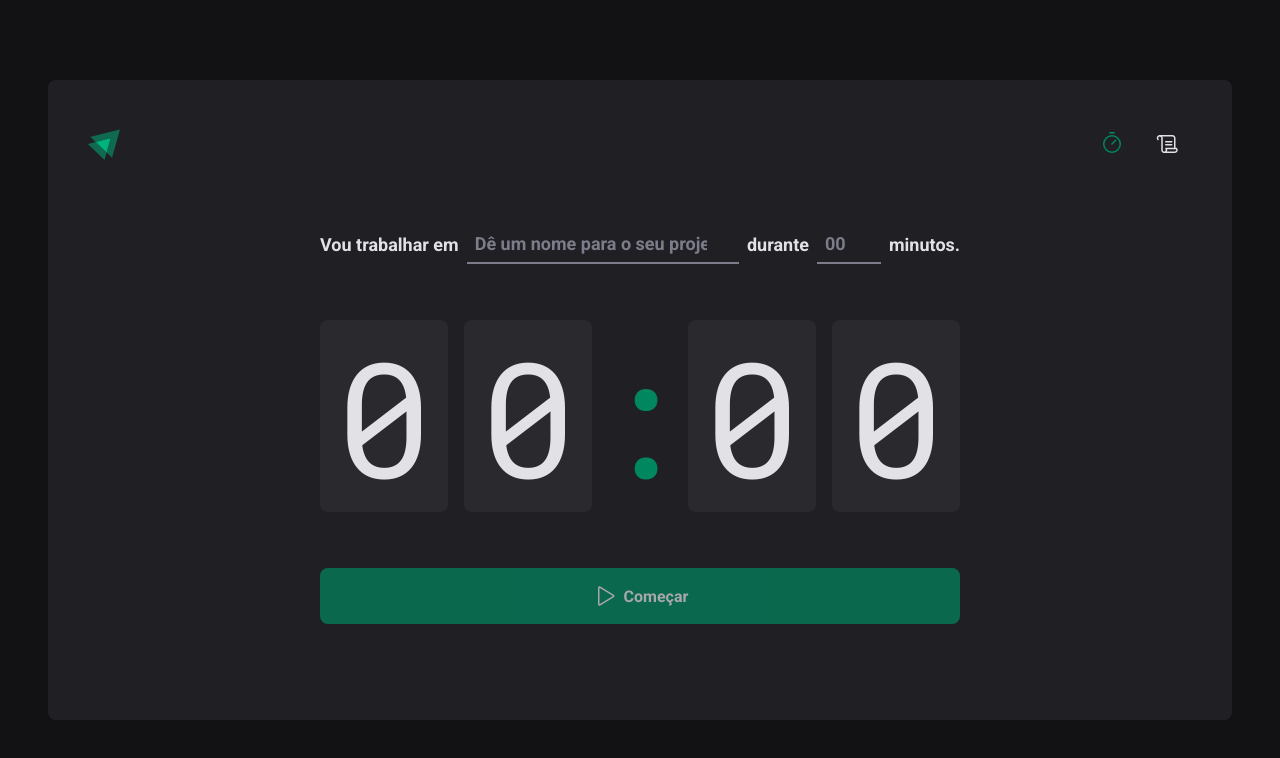
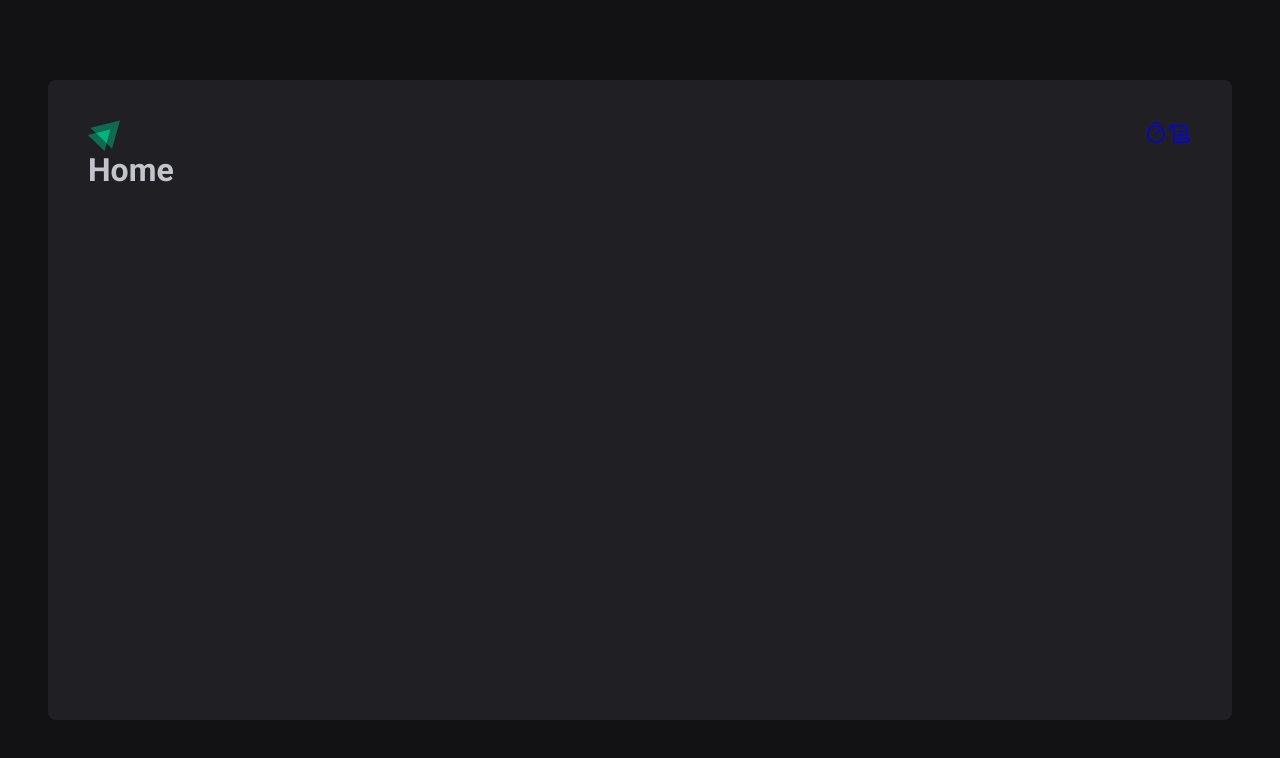
Before and after one commit to pedroGermano/2-ignite-timer, a React (Vite) app: page / in a window 1280 px wide. Shown: the top 758 px of the page. Built offline with nearby package versions, Linux system fonts and the light colour scheme.

Commit message:
header component

```diff
--- a/src/@types/styles.d.ts
+++ b/src/@types/styles.d.ts
@@ -3,3 +3,7 @@ import "styled-components";
 import { defaultTheme } from "../styles/themes/default";
 
 type ThemeType = typeof defaultTheme;
+
+declare module "styled-components" {
+  export interface DefaultTheme extends ThemeType {}
+}
--- a/src/App.tsx
+++ b/src/App.tsx
@@ -1,9 +1,9 @@
 import { ThemeProvider } from "styled-components";
-import { BrowserRouter } from "react-router-dom";
-import { Router } from "./Router";
 
 import { GlobalStyle } from "./styles/global";
 import { defaultTheme } from "./styles/themes/default";
+import { Router } from "./Router";
+import { BrowserRouter } from "react-router-dom";
 
 export function App() {
   return (
--- a/src/Router.tsx
+++ b/src/Router.tsx
@@ -1,7 +1,7 @@
 import { Routes, Route } from "react-router-dom";
+import { Home } from "./pages/Home";
+import { History } from "./pages/History";
 import { DefaultLayout } from "./DefaultLayout";
-import { History } from "./pages/History";
-import { Home } from "./pages/Home";
 
 export function Router() {
   return (
--- a/src/components/Header/index.tsx
+++ b/src/components/Header/index.tsx
@@ -2,19 +2,18 @@ import { HeaderContainer } from "./styles";
 
 import logoIgnite from "../../assets/logo-ignite.svg";
 import { Scroll, Timer } from "phosphor-react";
-import { NavLink } from "react-router-dom";
 
 export function Header() {
   return (
     <HeaderContainer>
-      <img src={logoIgnite} alt="logo ignite timer" />
+      <img src={logoIgnite} alt="Logo" />
       <nav>
-        <NavLink title="Timer" to="/">
+        <a href="#">
           <Timer size={24} />
-        </NavLink>
-        <NavLink title="Home" to="/history">
+        </a>
+        <a href="#">
           <Scroll size={24} />
-        </NavLink>
+        </a>
       </nav>
     </HeaderContainer>
   );
--- a/src/components/Header/styles.ts
+++ b/src/components/Header/styles.ts
@@ -4,32 +4,4 @@ export const HeaderContainer = styled.header`
   display: flex;
   align-items: center;
   justify-content: space-between;
-
-  nav {
-    display: flex;
-    gap: 0.5rem;
-
-    a {
-      width: 3rem;
-      height: 3rem;
-
-      display: flex;
-      justify-content: center;
-      align-items: center;
-
-      color: ${(props) => props.theme["gray-100"]};
-      border-top: 3px solid transparent;
-      border-bottom: 3px solid transparent;
-
-      &:hover {
-        border-bottom: 3px solid ${(props) => props.theme["green-500"]};
-        outline: 0;
-      }
-
-      &.active {
-        color: ${(props) => props.theme["green-500"]};
-        outline: 0;
-      }
-    }
-  }
 `;
--- a/src/pages/History/index.tsx
+++ b/src/pages/History/index.tsx
@@ -1,55 +1,7 @@
-import { HistoryContainer, HistoryList, Status } from "./styles";
-
 export function History() {
   return (
-    <HistoryContainer>
-      <h1>Meu histórico</h1>
-      <HistoryList>
-        <table>
-          <thead>
-            <tr>
-              <th>Tarefa</th>
-              <th>Duração</th>
-              <th>Início</th>
-              <th>Status</th>
-            </tr>
-          </thead>
-          <tbody>
-            <tr>
-              <td>Tarefa</td>
-              <td>20 minutos</td>
-              <td>Há 2 meses</td>
-              <td>
-                <Status statusColor="green">Concluído</Status>
-              </td>
-            </tr>
-            <tr>
-              <td>Tarefa</td>
-              <td>20 minutos</td>
-              <td>Há 2 meses</td>
-              <td>
-                <Status statusColor="yellow">Em andamento</Status>
-              </td>
-            </tr>
-            <tr>
-              <td>Tarefa</td>
-              <td>20 minutos</td>
-              <td>Há 2 meses</td>
-              <td>
-                <Status statusColor="red">Interrompido</Status>
-              </td>
-            </tr>
-            <tr>
-              <td>Tarefa</td>
-              <td>20 minutos</td>
-              <td>Há 2 meses</td>
-              <td>
-                <Status statusColor="green">Concluído</Status>
-              </td>
-            </tr>
-          </tbody>
-        </table>
-      </HistoryList>
-    </HistoryContainer>
+    <div>
+      <h1>History</h1>
+    </div>
   );
 }
--- a/src/pages/History/styles.ts
+++ /dev/null
@@ -1,85 +0,0 @@
-import styled from "styled-components";
-
-export const HistoryContainer = styled.main`
-  display: flex;
-  padding: 3.5rem;
-  flex: 1;
-  flex-direction: column;
-
-  h1 {
-    font-size: 1.5rem;
-    color: ${(props) => props.theme["gray-100"]};
-  }
-`;
-
-export const HistoryList = styled.div`
-  flex: 1;
-  overflow: auto;
-  margin-top: 2rem;
-
-  table {
-    width: 100%;
-    border-collapse: collapse;
-    min-width: 600px;
-
-    th {
-      background-color: ${(props) => props.theme["gray-600"]};
-      padding: 1rem;
-      text-align: left;
-      color: ${(props) => props.theme["gray-100"]};
-      font-size: 0.875rem;
-      line-height: 1.6;
-
-      &:first-child {
-        border-top-left-radius: 8px;
-        padding-left: 1.5rem;
-      }
-
-      &:last-child {
-        border-top-right-radius: 8px;
-        padding-right: 1.5rem;
-      }
-    }
-
-    td {
-      background-color: ${(props) => props.theme["gray-700"]};
-      border-top: 4px solid ${(props) => props.theme["gray-800"]};
-      padding: 1rem;
-      font-size: 0.875rem;
-      line-height: 1.6;
-
-      &:first-child {
-        width: 50%;
-        padding-left: 1.5rem;
-      }
-
-      &:last-child {
-        padding-right: 1.5rem;
-      }
-    }
-  }
-`;
-
-const STATUS_COLORS = {
-  yellow: "yellow-500",
-  green: "green-500",
-  red: "red-500",
-} as const;
-
-interface StatusProps {
-  statusColor: keyof typeof STATUS_COLORS;
-}
-
-export const Status = styled.span<StatusProps>`
-  display: flex;
-  align-items: center;
-  gap: 0.5rem;
-
-  &::before {
-    content: "";
-    width: 0.5rem;
-    height: 0.5rem;
-    border-radius: 9999px;
-    background: ${(props) => props.theme[STATUS_COLORS[props.statusColor]]};
-  }
-`;
--- a/src/pages/Home/index.tsx
+++ b/src/pages/Home/index.tsx
@@ -1,59 +1,7 @@
-import { Play } from "phosphor-react";
-import {
-  CountdownContainer,
-  FormContainer,
-  HomeContainer,
-  MinutesAmountInput,
-  Separator,
-  StartCountdownButton,
-  TaskInput,
-} from "./styles";
-
 export function Home() {
   return (
-    <HomeContainer>
-      <form action="#">
-        <FormContainer>
-          <label htmlFor="">Vou trabalhar em</label>
-          <TaskInput
-            id="task"
-            type="text"
-            list="task-suggestions"
-            placeholder="Dê um nome para o seu projeto"
-          />
-
-          <datalist id="task-suggestions">
-            <option value="Projeto 1" />
-            <option value="Projeto 2" />
-            <option value="Projeto 3" />
-            <option value="Banana" />
-          </datalist>
-
-          <label htmlFor="minutesAmount">durante</label>
-          <MinutesAmountInput
-            id="minutesAmount"
-            type="number"
-            placeholder="00"
-            step={5}
-            min={5}
-            max={60}
-          />
-
-          <span>minutos.</span>
-        </FormContainer>
-
-        <CountdownContainer>
-          <span>0</span>
-          <span>0</span>
-          <Separator>:</Separator>
-          <span>0</span>
-          <span>0</span>
-        </CountdownContainer>
-        <StartCountdownButton disabled type="submit">
-          <Play size={24} />
-          Começar
-        </StartCountdownButton>
-      </form>
-    </HomeContainer>
+    <div>
+      <h1>Home</h1>
+    </div>
   );
 }
--- a/src/pages/Home/styles.ts
+++ /dev/null
@@ -1,103 +0,0 @@
-import styled from "styled-components";
-
-export const HomeContainer = styled.main`
-  display: flex;
-  align-items: center;
-  flex-direction: column;
-  justify-content: center;
-  flex: 1;
-
-  form {
-    display: flex;
-    flex-direction: column;
-    align-items: center;
-    gap: 3.5rem;
-  }
-`;
-
-export const FormContainer = styled.div`
-  width: 100%;
-  display: flex;
-  align-items: center;
-  justify-content: center;
-  gap: 0.5rem;
-  color: ${(props) => props.theme["gray-100"]};
-  font-size: 1.125rem;
-  font-weight: bold;
-  flex-wrap: wrap;
-`;
-
-const BaseInput = styled.input`
-  background: transparent;
-  height: 2.5rem;
-  border: 0;
-  border-bottom: 2px solid ${(props) => props.theme["gray-500"]};
-  font-weight: bold;
-  font-size: 1.125rem;
-  padding: 0 0.5rem;
-  color: ${(props) => props.theme["gray-100"]};
-
-  &:focus {
-    box-shadow: none;
-    border-color: ${(props) => props.theme["green-500"]};
-  }
-
-  &::placeholder {
-    color: ${(props) => props.theme["gray-500"]};
-  }
-`;
-
-export const TaskInput = styled(BaseInput)`
-  flex: 1;
-`;
-export const MinutesAmountInput = styled(BaseInput)`
-  width: 4rem;
-`;
-
-export const CountdownContainer = styled.div`
-  font-family: "Roboto Mono", monospace;
-  font-size: 10rem;
-  line-height: 8rem;
-  color: ${(props) => props.theme["gray-100"]};
-  display: flex;
-  gap: 1rem;
-
-  span {
-    background: ${(props) => props.theme["gray-700"]};
-    padding: 2rem 1rem;
-    border-radius: 8px;
-  }
-`;
-
-export const Separator = styled.div`
-  padding: 2rem 0;
-  color: ${(props) => props.theme["green-500"]};
-  width: 4rem;
-  overflow: hidden;
-  display: flex;
-  justify-content: center;
-`;
-
-export const StartCountdownButton = styled.button`
-  width: 100%;
-  border: 0;
-  padding: 1rem;
-  border-radius: 8px;
-  display: flex;
-  align-items: center;
-  justify-content: center;
-  gap: 0.5rem;
-  font-weight: bold;
-  background: ${(props) => props.theme["green-500"]};
-  color: ${(props) => props.theme["gray-100"]};
-  cursor: pointer;
-
-  &:disabled {
-    opacity: 0.7;
-    cursor: not-allowed;
-  }
-
-  &:not(:disabled):hover {
-    background: ${(props) => props.theme["green-700"]};
-  }
-`;
```
Also changed, not shown: 1 other file (tests, documents, lock files or other folders).
